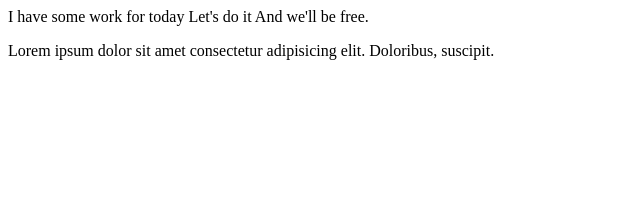
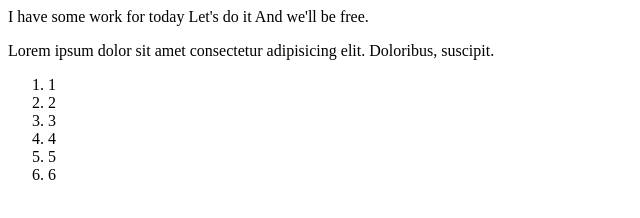
Before and after one commit to laporka/practise_work, a plain HTML site: page index.html in a window 1280 px wide. Shown: the whole page, without its empty margins (0-640 px from the left). Drawn offline with Linux system fonts and the light colour scheme.

Commit message:
added ol list

```diff
--- a/index.html
+++ b/index.html
@@ -10,5 +10,18 @@
     Let's do it
     And we'll be free.
     <p>Lorem ipsum dolor sit amet consectetur adipisicing elit. Doloribus, suscipit.</p>
+
+    <div>
+        <div>
+            <ol>
+                <li>1</li>
+                <li>2</li>
+                <li>3</li>
+                <li>4</li>
+                <li>5</li>
+                <li>6</li>
+            </ol>
+        </div>
+    </div>
 </body>
 </html>
```
